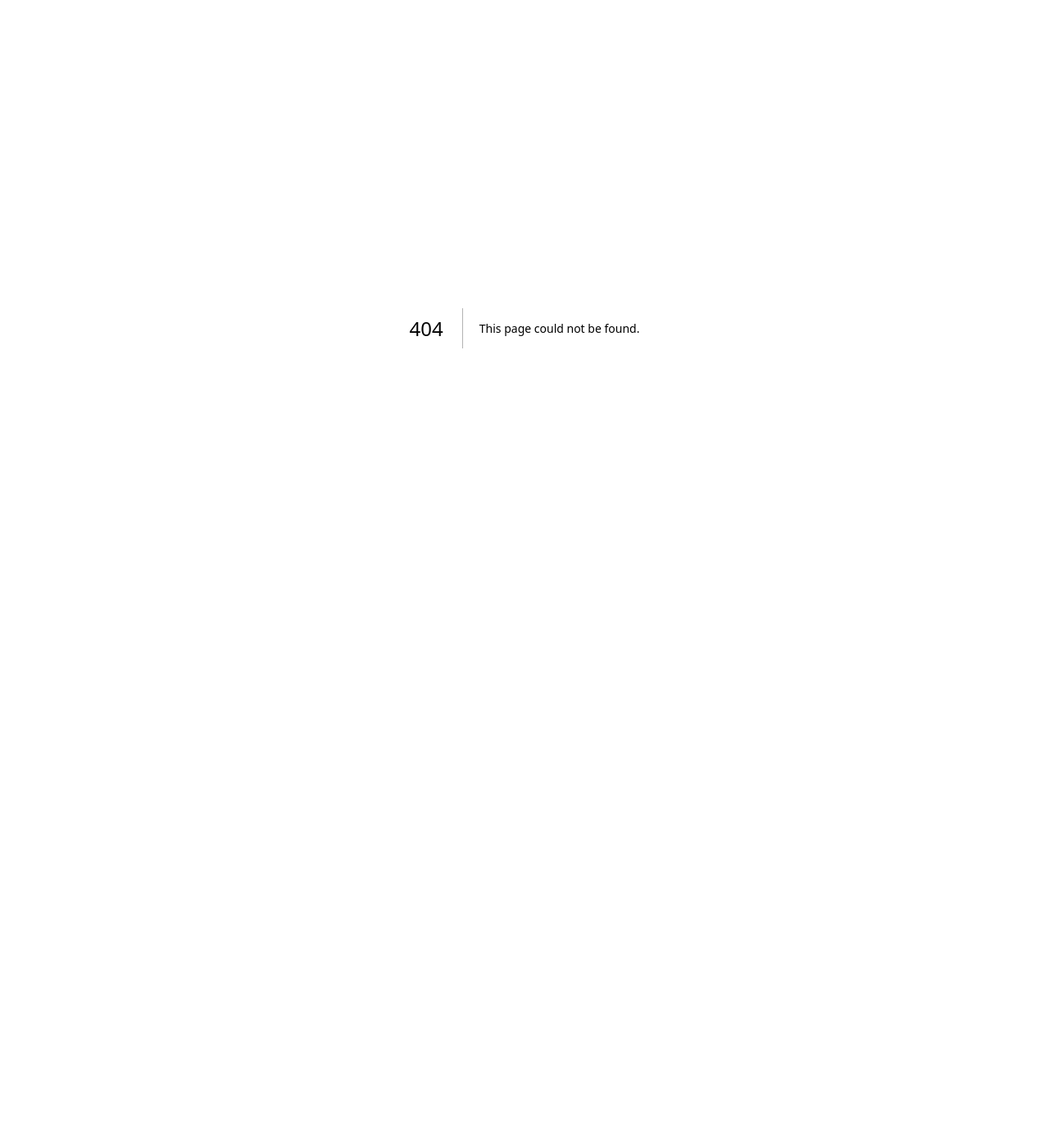
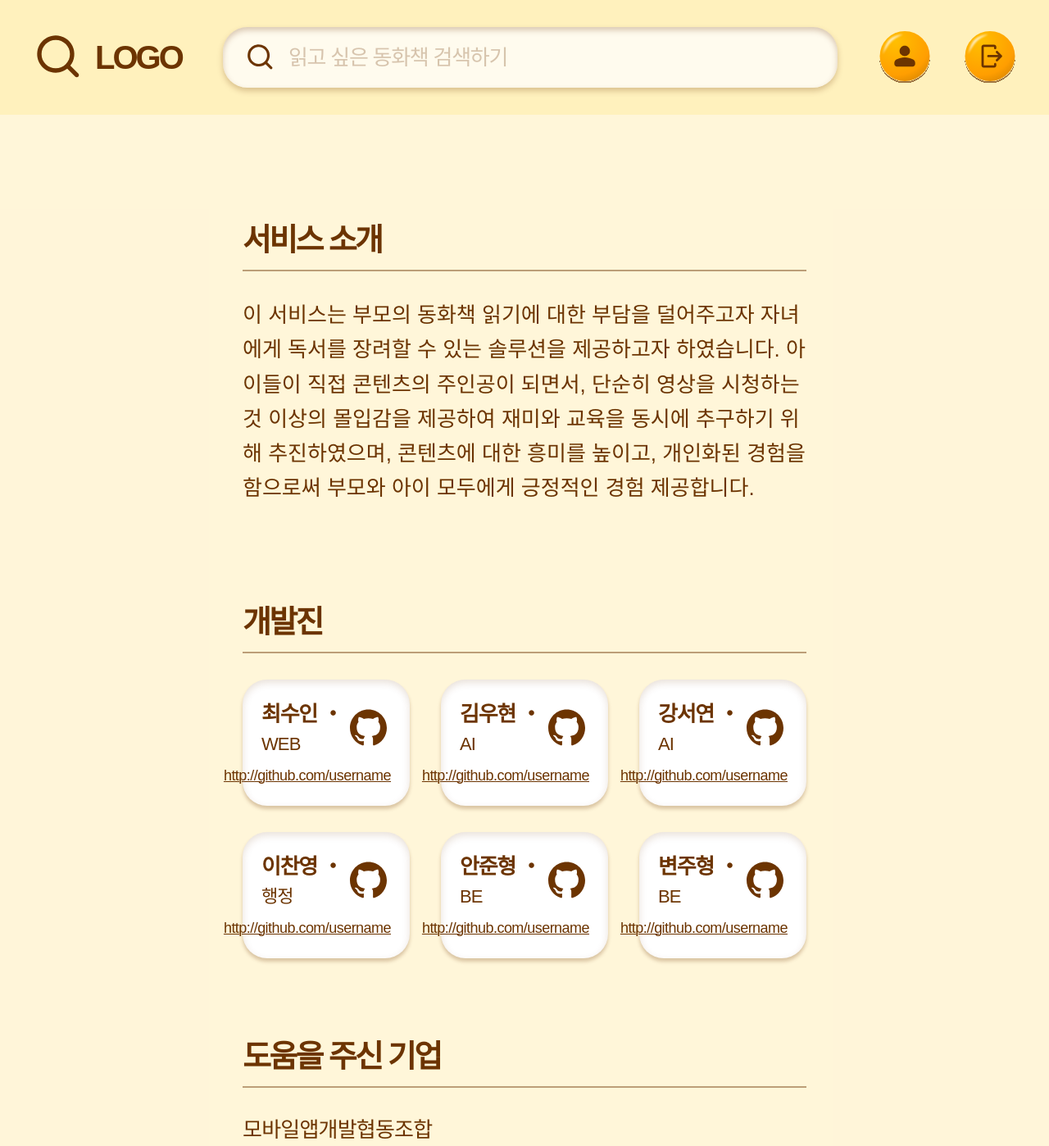
Before and after one commit to 25-capstone-design-kyonggiBucks/Web, a Next.js app: page /about in a window 1280 px wide. Before the commit this address had no page. Shown: the whole page at 82% size. Before the commit the page ends 800 px from the top, so only its background shows below. Built offline with nearby package versions, Linux system fonts and the light colour scheme; a web font is replaced by a local one.

Commit message:
feat: 소개페이지 화면 구현

```diff
--- /dev/null
+++ b/app/(with-navbar)/about/page.tsx
@@ -0,0 +1,102 @@
+import Image from "next/image";
+
+export default function AboutPage() {
+  return (
+    <div className="min-h-screen bg-sub-color font-nanum text-text-brown leading-normal px-[296px] ">
+      <section className="pt-[125px] mb-[114px]">
+        <h1 className="text-[38px] font-extrabold tracking-[-0.071em] mb-[7px]">
+          서비스 소개
+        </h1>
+        <hr className="border-t-[2px] border-text-brown opacity-[0.45] w-full mb-[32px]" />
+        <p className="text-[26px] leading-relaxed mb-[114px]">
+          이 서비스는 부모의 동화책 읽기에 대한 부담을 덜어주고자 자녀에게
+          독서를 장려할 수 있는 솔루션을 제공하고자 하였습니다. 아이들이 직접
+          콘텐츠의 주인공이 되면서, 단순히 영상을 시청하는 것 이상의 몰입감을
+          제공하여 재미와 교육을 동시에 추구하기 위해 추진하였으며, 콘텐츠에
+          대한 흥미를 높이고, 개인화된 경험을 함으로써 부모와 아이 모두에게
+          긍정적인 경험 제공합니다.
+        </p>
+      </section>
+      <section className="mb-[92px]">
+        <h1 className="text-[38px] font-extrabold tracking-[-0.071em] mb-[7px]">
+          개발진
+        </h1>
+        <hr className="border-t-[2px] border-text-brown opacity-[0.45] w-full mb-[32px]" />
+        <div className="grid grid-cols-3 gap-x-[38px] gap-y-[32px]">
+          {[
+            {
+              name: "최수인",
+              part: "WEB",
+              github: " http://github.com/username",
+            },
+            {
+              name: "김우현",
+              part: "AI",
+              github: " http://github.com/username",
+            },
+            {
+              name: "강서연",
+              part: "AI",
+              github: " http://github.com/username",
+            },
+            {
+              name: "이찬영",
+              part: "행정",
+              github: " http://github.com/username",
+            },
+            {
+              name: "안준형",
+              part: "BE",
+              github: " http://github.com/username",
+            },
+            {
+              name: "변주형",
+              part: "BE",
+              github: " http://github.com/username",
+            },
+          ].map((member, i) => (
+            <div
+              key={i}
+              className="bg-white rounded-[30px] bg-[rgba(255,254,246,0.85)] shadow-[inset_0px_4px_10px_rgba(108,52,1,0.15),_0px_4px_4px_rgba(108,52,1,0.25)] p-[23px] flex flex-col items-center justify-between"
+            >
+              <div className="flex justify-between w-full">
+                <p>
+                  <span className="text-[26px] font-extrabold tracking-[-0.048em]">
+                    {member.name} ・{" "}
+                  </span>
+                  <span className="text-[22px] font-normal tracking-[-0.041em]">
+                    {member.part}
+                  </span>
+                </p>
+                <Image
+                  src="/icons/about-githubIcon.svg"
+                  alt="GitHub"
+                  width={55}
+                  height={55}
+                />
+              </div>
+              <div className="flex w-full justify-end mt-[9px]">
+                <a
+                  href={member.github}
+                  target="_blank"
+                  className="text-[18px] font-normal tracking-[-0.54px] underline decoration-solid decoration-1 underline-offset-auto"
+                >
+                  {member.github}
+                </a>
+              </div>
+            </div>
+          ))}
+        </div>
+      </section>
+      <section>
+        <h1 className="text-[38px] font-extrabold tracking-[-0.071em] mb-[7px]">
+          도움을 주신 기업
+        </h1>
+        <hr className="border-t-[2px] border-text-brown opacity-[0.45] w-full mb-[32px]" />
+        <div className="text-[26px] font-normal leading-normal tracking-[-0.78px]">
+          모바일앱개발협동조합
+        </div>
+      </section>
+    </div>
+  );
+}
--- a/components/Navbar.tsx
+++ b/components/Navbar.tsx
@@ -1,13 +1,31 @@
 "use client";
 
-import React, { useState } from "react";
+import React, { useEffect, useRef, useState } from "react";
 
 import Image from "next/image";
+import Link from "next/link";
 import { useRouter } from "next/navigation";
 
 export default function Navbar() {
   const router = useRouter();
   const [search, setSearch] = useState("");
+  const [isDropdownOpen, setIsDropdownOpen] = useState(false);
+
+  const dropdownRef = useRef<HTMLDivElement>(null);
+
+  const handleClickOutside = (event: MouseEvent) => {
+    if (
+      dropdownRef.current &&
+      !dropdownRef.current.contains(event.target as Node)
+    ) {
+      setIsDropdownOpen(false);
+    }
+  };
+
+  useEffect(() => {
+    document.addEventListener("mousedown", handleClickOutside);
+    return () => document.removeEventListener("mousedown", handleClickOutside);
+  }, []);
 
   const handleSearch = (e: React.FormEvent) => {
     e.preventDefault();
@@ -55,11 +73,11 @@ export default function Navbar() {
       </form>
 
       {/*오른쪽 */}
-      <div className="flex items-center gap-[40px]">
+      <div className="flex items-center gap-[40px]" ref={dropdownRef}>
         <button
           type="button"
           className="cursor-pointern"
-          onClick={() => router.push("/mypage")}
+          onClick={() => setIsDropdownOpen(!isDropdownOpen)}
         >
           <Image
             src={"/icons/navMypageIcon.svg"}
@@ -69,6 +87,22 @@ export default function Navbar() {
             className="w-[64px] h-[64px]"
           />
         </button>
+        {isDropdownOpen && (
+          <div className="absolute right-[120px] mt-[200px] w-[180px] bg-white border border-gray-200 rounded-lg shadow-lg z-50">
+            <Link
+              href="/mypage"
+              className="block px-4 py-3 text-text-brown hover:bg-yellow-100 font-semibold"
+            >
+              마이페이지
+            </Link>
+            <Link
+              href="/about"
+              className="block px-4 py-3 text-text-brown hover:bg-yellow-100 font-semibold"
+            >
+              소개페이지
+            </Link>
+          </div>
+        )}
         <button
           type="button"
           className="cursor-pointer"
```
Also changed, not shown: public/icons/about-githubIcon.svg (added).
